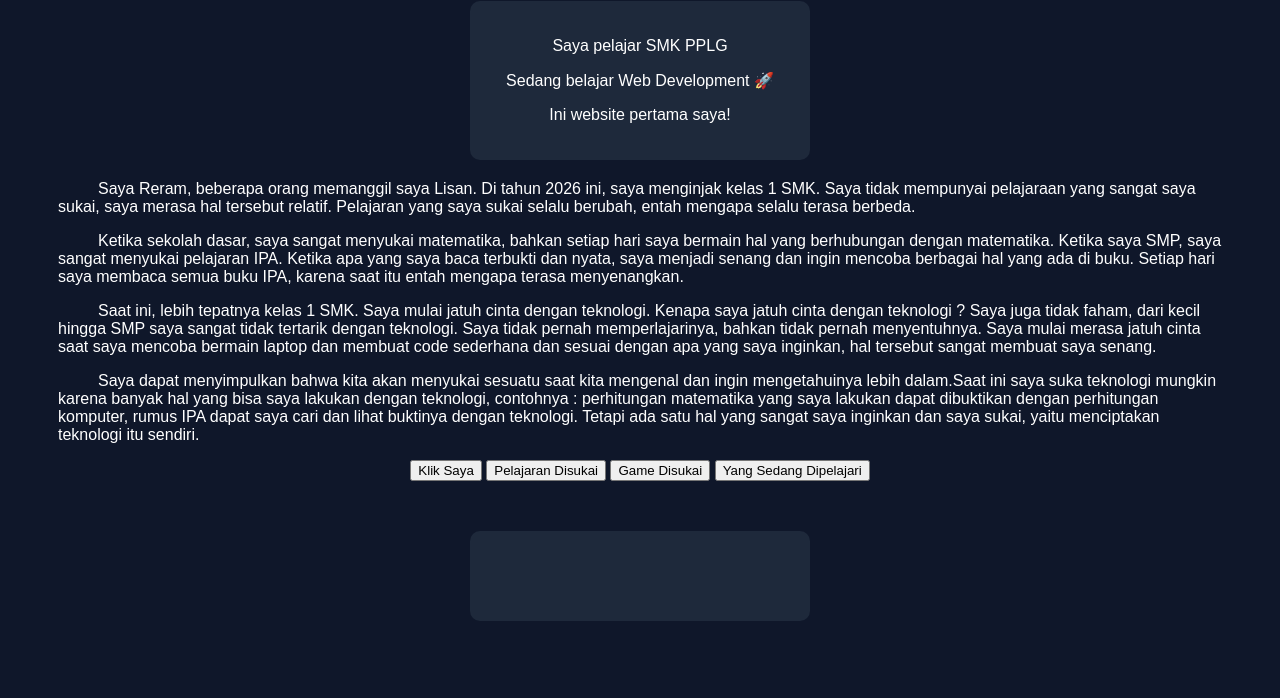
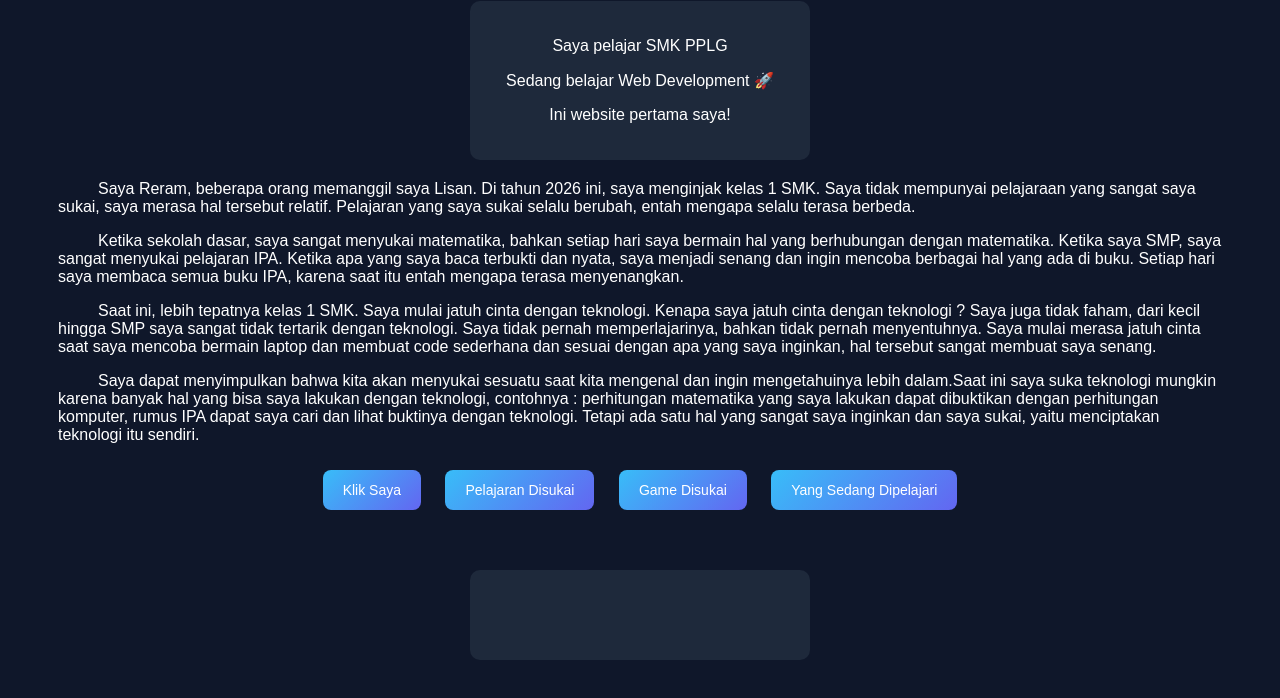
Before and after one commit to KashaaLPR/KashaaLPR.github.io, a plain HTML site: page index.html in a window 1280 px wide. Shown: the part 138-836 px from the top of the page. Drawn offline with Linux system fonts and the light colour scheme.

Commit message:
Add button styles with hover effects

```diff
--- a/style.css
+++ b/style.css
@@ -28,3 +28,19 @@ h1 {
     min-height: 50px;
     transition: 2s ease;
 }
+button {
+    background: linear-gradient(135deg, #38bdf8, #6366f1);
+    color: white;
+    border: none;
+    padding: 12px 20px;
+    margin: 10px;
+    border-radius: 8px;
+    cursor: pointer;
+    font-size: 14px;
+    transition: 0.3s ease;
+}
+
+button:hover {
+    transform: scale(1.1);
+    box-shadow: 0 8px 20px rgba(0, 0, 0, 0.2);
+}
```
